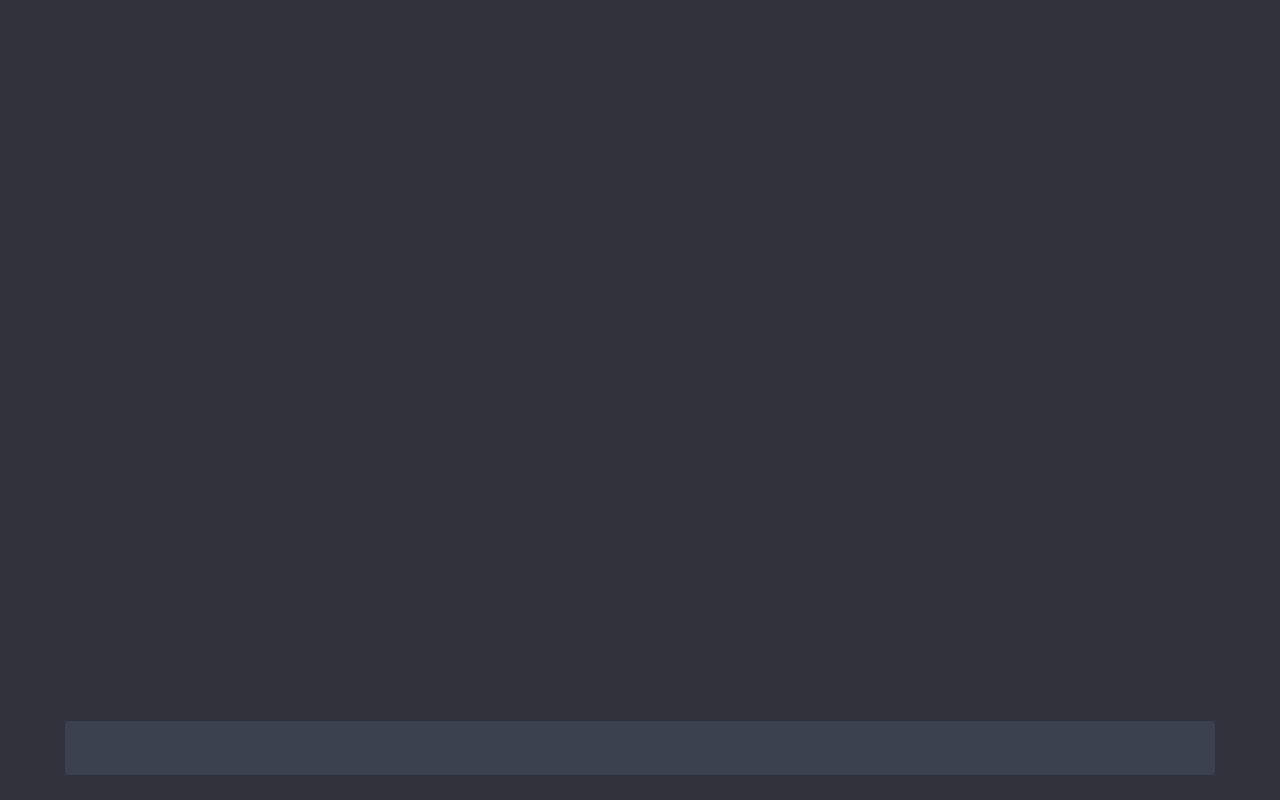
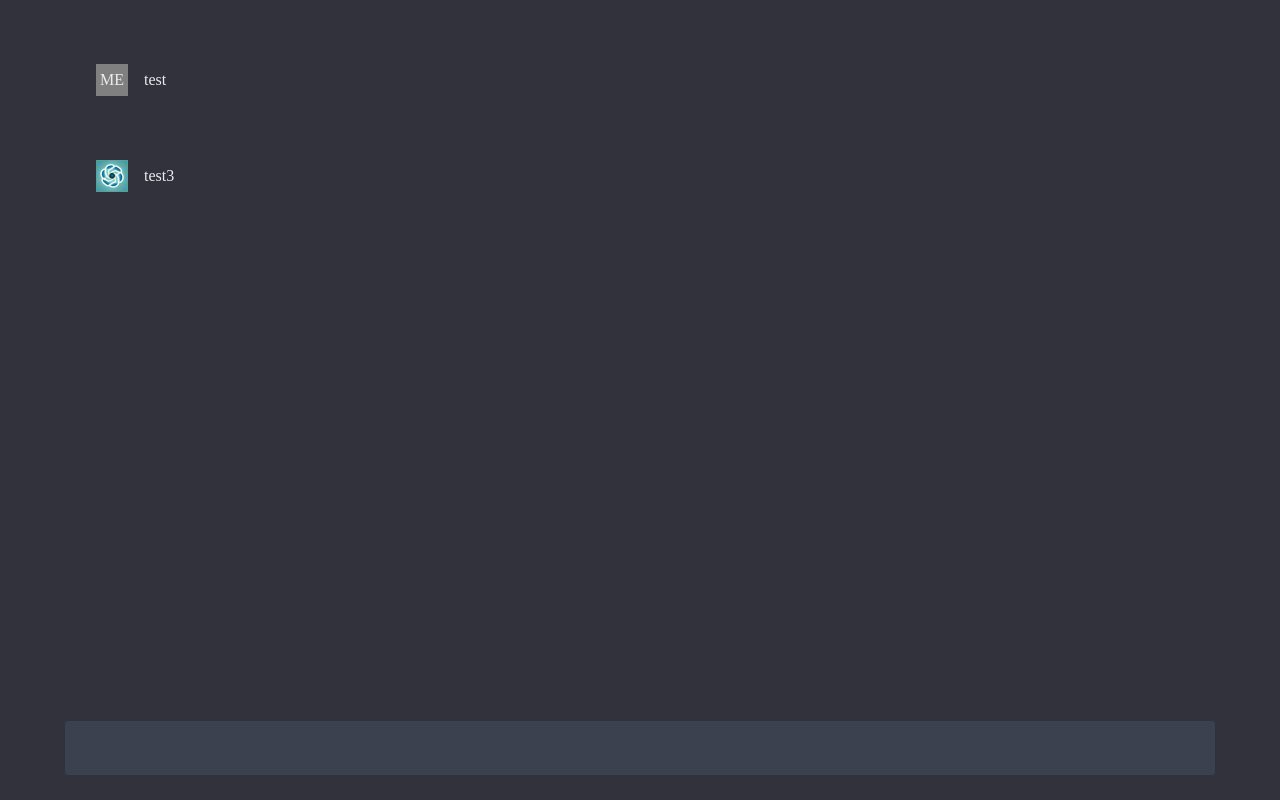
Before and after one commit to toromo12/NyanGPT, a React (Vite) app: page / in a window 1280 px wide. Built offline with nearby package versions, Linux system fonts and the light colour scheme.

Commit message:
complete animation.

```diff
--- a/package.json
+++ b/package.json
@@ -15,7 +15,8 @@
     "@mui/material": "^5.10.16",
     "react": "^18.2.0",
     "react-dom": "^18.2.0",
-    "react-use": "^17.4.0"
+    "react-use": "^17.4.0",
+    "typewriter-effect": "^2.19.0"
   },
   "devDependencies": {
     "@types/react": "^18.0.24",
--- a/src/App.tsx
+++ b/src/App.tsx
@@ -2,29 +2,41 @@ import { Box, Container } from "@mui/material";
 import { useMeasure } from "react-use";
 import Chat from "./components/Chat";
 import Input from "./components/Input";
-import { FormEvent, useCallback, useState } from "react";
+import { FormEvent, useState } from "react";
 
 function App() {
   const [ref, { width }] = useMeasure<HTMLDivElement>();
+  const [isLoading, setIsLoading] = useState(false);
+  const [isAnimating, setIsAnimating] = useState(false);
   const [text, setText] = useState("");
-  const [texts, setTexts] = useState<string[]>([]);
+  const [texts, setTexts] = useState<string[]>(["test", "test3"]);
 
-  const handleSubmit = useCallback(
-    (e: FormEvent<HTMLFormElement>) => {
-      e.preventDefault();
+  const withLoading = (func: () => void) => {
+    setIsLoading(true);
+    func();
+    setIsLoading(false);
+  };
+
+  const handleSubmit = (e: FormEvent<HTMLFormElement>) => {
+    e.preventDefault();
+    if (isLoading || isAnimating) {
+      return;
+    }
+
+    withLoading(() => {
+      setIsAnimating(true);
       setTexts((prev) => [...prev, text]);
       setText("");
-    },
-    [setTexts, setText, text]
-  );
+    });
+  };
 
   return (
     <>
       <Container ref={ref}>
-        <Chat {...{ texts }} />
+        <Chat {...{ texts, setIsAnimating }} />
         <form onSubmit={handleSubmit}>
           <Box sx={{ position: "fixed", bottom: "24px", width }}>
-            <Input {...{ text, setText }} />
+            <Input {...{ text, setText, isLoading }} />
           </Box>
         </form>
       </Container>
--- a/src/components/Chat.tsx
+++ b/src/components/Chat.tsx
@@ -1,14 +1,30 @@
 import { Box } from "@mui/material";
-import React from "react";
+import Typewriter from "typewriter-effect";
+import MeIcon from "./MeIcon";
+import { useMemo, useState } from "react";
 
-type Props = {
-  texts: string[];
+type ChatItemProps = {
+  index: number;
+  text: string;
+  setIsAnimating: (isAnimating: boolean) => void;
 };
 
-function Chat({ texts }: Props) {
+function ChatItem({ index, text, setIsAnimating }: ChatItemProps) {
+  const isUser = useMemo(() => index % 2 === 0, [index]);
+  const [isCompleted, setIsCompleted] = useState(false);
+  const fixedText = useMemo(() => {
+    if (isUser) {
+      setIsAnimating(false);
+      setIsCompleted(true);
+      return text;
+    }
+    if (isCompleted) {
+      return text;
+    }
+    return null;
+  }, [isUser, isCompleted]);
+
   return (
-    <>
-      {texts.map((text, index) => (
     <Box
       key={index}
       style={{
@@ -18,9 +34,40 @@ function Chat({ texts }: Props) {
         margin: "64px 32px",
       }}
     >
-          <img src="/icon.png" width="32px" height="32px" />
-          <div>{text}</div>
+      {isUser ? <MeIcon /> : <img src="/icon.png" width="32px" height="32px" />}
+      {fixedText ? (
+        <div>{fixedText}</div>
+      ) : (
+        <Typewriter
+          onInit={(typewriter) => {
+            typewriter
+              .typeString(text)
+              .callFunction(() => {
+                setIsAnimating(false);
+                setIsCompleted(true);
+              })
+              .start();
+          }}
+          options={{
+            autoStart: true,
+            cursor: "■",
+          }}
+        />
+      )}
     </Box>
+  );
+}
+
+type Props = {
+  texts: string[];
+  setIsAnimating: (isAnimating: boolean) => void;
+};
+
+function Chat({ texts, setIsAnimating }: Props) {
+  return (
+    <>
+      {texts.map((text, index) => (
+        <ChatItem key={index} {...{ index, text, setIsAnimating }} />
       ))}
     </>
   );
--- a/src/components/Input.tsx
+++ b/src/components/Input.tsx
@@ -5,9 +5,10 @@ import { useCallback } from "react";
 type Props = {
   text: string;
   setText: (text: string) => void;
+  isLoading: boolean;
 };
 
-function Input({ text, setText }: Props) {
+function Input({ text, setText, isLoading }: Props) {
   const handleChange = useCallback(
     (event: ChangeEvent<HTMLTextAreaElement | HTMLInputElement>) => {
       setText(event.target.value);
@@ -23,6 +24,7 @@ function Input({ text, setText }: Props) {
       }}
       value={text}
       onChange={handleChange}
+      disabled={isLoading}
     />
   );
 }
--- /dev/null
+++ b/src/components/MeIcon.tsx
@@ -0,0 +1,21 @@
+import { Box } from "@mui/material";
+import React from "react";
+
+function MeIcon() {
+  return (
+    <Box
+      sx={{
+        display: "flex",
+        alignItems: "center",
+        justifyContent: "center",
+        width: "32px",
+        height: "32px",
+        backgroundColor: "grey",
+      }}
+    >
+      <Box>ME</Box>
+    </Box>
+  );
+}
+
+export default MeIcon;
```
Also changed, not shown: 1 other file (tests, documents, lock files or other folders). Lines whose indentation alone changed are shown as unchanged.
